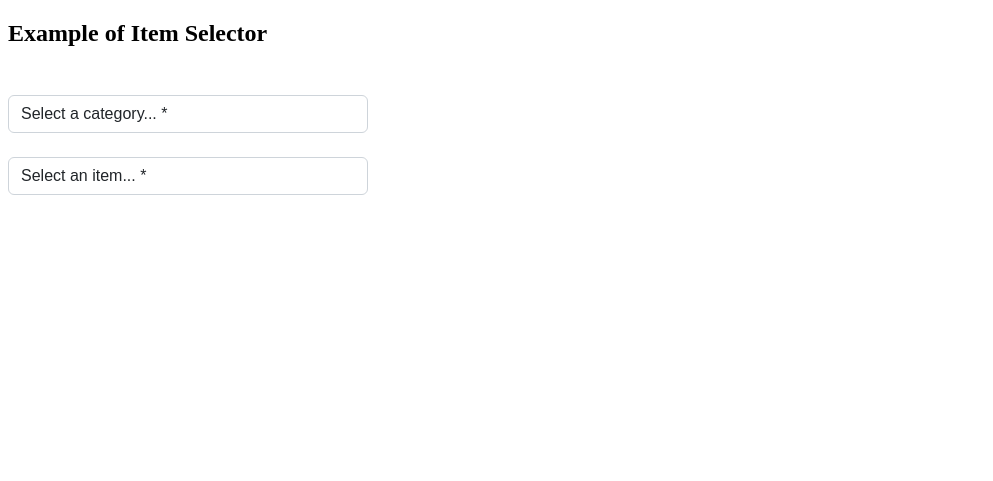
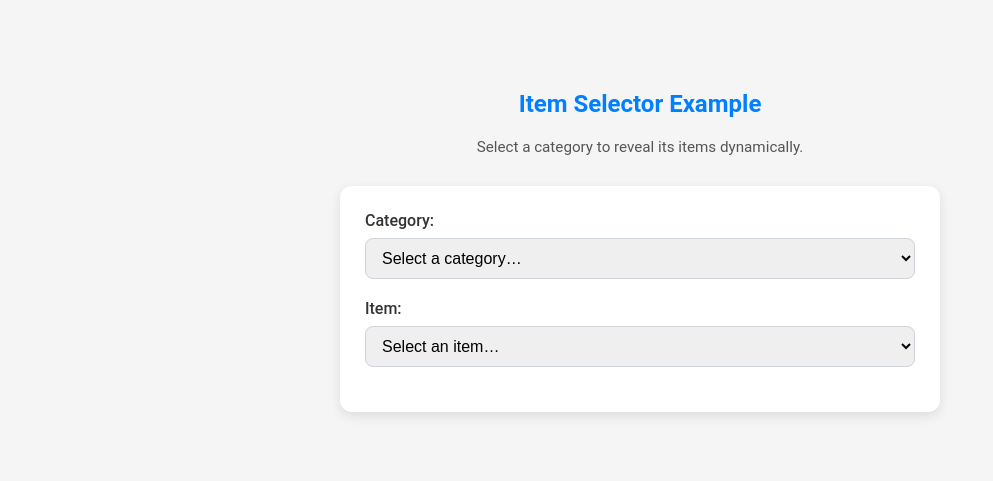
Before and after one commit to Starlyware/starlycode-projects, a PHP site: the page made by Item Selector/index.html in a window 1280 px wide. Shown: the top 481 px of the page, without its empty margins (0-993 px from the left). Run offline with PHP 8.4, Linux system fonts and the light colour scheme.

Commit message:
Updated Item Selector project UI

```diff
--- a/Item Selector/index.html
+++ b/Item Selector/index.html
@@ -3,62 +3,58 @@
   Author: Gianluca Grasso (https://github.com/gian-grasso)
   License: http://www.apache.org/licenses/LICENSE-2.0
 -->
+
 <!DOCTYPE html>
-<html>
+<html lang="en">
 <head>
-      <title>Item Selector</title>
   <meta charset="UTF-8">
   <meta name="author" content="Gianluca Grasso">
-        <meta name="description" content="Item Selector for drop-down list">
+  <meta name="description" content="Interactive Item Selector with dynamic drop-down lists">
   <meta name="generator" content="StarlyCode Studio">
-        <link rel="icon" type="image/png" href="https://www.starlyware.com/files/images/logos/starlycode.png">
-        <link href="style/style.css" rel="stylesheet" type="text/css">
+  <meta name="viewport" content="width=device-width, initial-scale=1.0">
+  <title>Item Selector</title>
+  <link rel="icon" href="https://www.starlyware.com/files/images/logos/starlycode.png" type="image/png">
+  <link rel="stylesheet" href="style/style.css">
 </head>
 <body>
   <div class="container">
-
     <div class="section-title">
-          <h2>Example of Item Selector</h2>
+      <h2>Item Selector Example</h2>
+      <p>Select a category to reveal its items dynamically.</p>
     </div>
 
-        <div class="mt-5">
-
-            <div class="col-lg-8 mt-5 mt-lg-0">
-
-              <div class="form-group mt-3">
-                <select class="form-control" name="category" id="category" required>
-                    <option value="" class="select-none" data-items="none">Select a category... *</option>
+    <div class="selector-box">
+      <div class="form-group">
+        <label for="category">Category:</label>
+        <select id="category" class="form-control" required>
+          <option value="" disabled selected>Select a category…</option>
           <option value="Animals" data-items="Dog,Cat,Bird,Snake">Animals</option>
           <option value="Colors" data-items="Green,Yellow,Pink,Blue">Colors</option>
           <option value="Cities" data-items="Rome,Berlin,Madrid,Paris">Cities</option>
         </select>
       </div>
 
-              <div class="form-group mt-3">
-                <select class="form-control" name="item" id="item" required>
-                    <option value="none" class="select-none">Select an item... *</option>
-                    <option value="Dog" style="display: none;">Dog</option>
-                    <option value="Cat" style="display: none;">Cat</option>
-                    <option value="Bird" style="display: none;">Bird</option>
-                    <option value="Snake" style="display: none;">Snake</option>
-                    <option value="Green" style="display: none;">Green</option>
-                    <option value="Yellow" style="display: none;">Yellow</option>
-                    <option value="Pink" style="display: none;">Pink</option>
-                    <option value="Blue" style="display: none;">Blue</option>
-                    <option value="Rome" style="display: none;">Rome</option>
-                    <option value="Berlin" style="display: none;">Berlin</option>
-                    <option value="Madrid" style="display: none;">Madrid</option>
-                    <option value="Paris" style="display: none;">Paris</option>
+      <div class="form-group">
+        <label for="item">Item:</label>
+        <select id="item" class="form-control" required>
+          <option value="" disabled selected>Select an item…</option>
+          <option value="Dog" style="display:none;">Dog</option>
+          <option value="Cat" style="display:none;">Cat</option>
+          <option value="Bird" style="display:none;">Bird</option>
+          <option value="Snake" style="display:none;">Snake</option>
+          <option value="Green" style="display:none;">Green</option>
+          <option value="Yellow" style="display:none;">Yellow</option>
+          <option value="Pink" style="display:none;">Pink</option>
+          <option value="Blue" style="display:none;">Blue</option>
+          <option value="Rome" style="display:none;">Rome</option>
+          <option value="Berlin" style="display:none;">Berlin</option>
+          <option value="Madrid" style="display:none;">Madrid</option>
+          <option value="Paris" style="display:none;">Paris</option>
         </select>
       </div>
-
+    </div>
   </div>
 
-          </div>
-
-      </div>
-
-      <!-- Platform Selector JS File-->
   <script src="js/platform-selector.js"></script>
 </body>
 </html>
--- a/Item Selector/js/platform-selector.js
+++ b/Item Selector/js/platform-selector.js
@@ -4,32 +4,23 @@
   License: http://www.apache.org/licenses/LICENSE-2.0
 */
 
-document.getElementById('category').addEventListener('change', function () {
-    //Gets the selected category
-    var selectedCategory = this.value;
+const category = document.getElementById('category');
+const item = document.getElementById('item');
 
-    //Gets the item drop-down menu
-    var itemDropdown = document.getElementById('item');
+category.addEventListener('change', () => {
+  const selectedCategory = category.value;
 
-    //Hides all options in the item drop-down menu
-    for (var i = 0; i < itemDropdown.options.length; i++) {
-      itemDropdown.options[i].style.display = 'none';
-    }
+  //Hide all items
+  Array.from(item.options).forEach(opt => opt.style.display = 'none');
 
-    //Show only the right items for the selected category
-    var items = document.querySelector('option[value="' + selectedCategory + '"]').getAttribute('data-items').split(',');
-    for (var j = 0; j < items.length; j++) {
-      var itemOption = document.querySelector('option[value="' + items[j].trim() + '"]');
-      if (itemOption) {
-        itemOption.style.display = 'block';
-      }
-    }
+  //Show relevant items
+  const items = category.selectedOptions[0].dataset.items.split(',');
+  items.forEach(val => {
+    const option = item.querySelector(`option[value="${val.trim()}"]`);
+    if(option) option.style.display = 'block';
+  });
 
-    //Resets the item drop-down menu to the first visible option
-    for (var k = 0; k < itemDropdown.options.length; k++) {
-      if (itemDropdown.options[k].style.display !== 'none') {
-        itemDropdown.value = itemDropdown.options[k].value;
-        break;
-      }
-    }
+  //Reset item select to first visible
+  const firstVisible = Array.from(item.options).find(opt => opt.style.display !== 'none');
+  if(firstVisible) item.value = firstVisible.value;
 });
--- a/Item Selector/style/style.css
+++ b/Item Selector/style/style.css
@@ -4,80 +4,65 @@
   License: http://www.apache.org/licenses/LICENSE-2.0
 */
 
-@media (min-width: 992px) {
-  .container {
-    max-width: 960px;
-  }
-
-  .mt-lg-0 {
-    margin-top: 0!important;
-  }
-
-  .col-lg-4 {
-    flex: 0 0 auto;
-    width: 33.33333333%;
-  }
-
-  .col-lg-8 {
-    flex: 0 0 auto;
-    width: 66.66666667%;
-  }
+body, html {
+  font-family: 'Roboto', sans-serif;
+  background-color: #f5f5f5;
+  color: #333;
+  margin: 0;
+  padding: 0;
 }
 
-@media (min-width: 768px) {
-  .container {
-    max-width: 720px;
-  }
-}
-
-@media (min-width: 576px) {
-  .container {
-    max-width: 540px;
-  }
+.container {
+  max-width: 600px;
+  margin: 50px auto;
+  padding: 20px;
 }
 
 .section-title {
-  text-align: left;
-  margin-left: 0;
+  text-align: center;
+  margin-bottom: 30px;
 }
 
-@media (max-width: 575px) {
-  .section-title {
-    text-align: center;
-    margin-left: 5px;
-  }
+.section-title h2 {
+  color: #007FFF;
+}
+
+.section-title p {
+  font-size: 0.95rem;
+  color: #555;
+}
+
+.selector-box {
+  background: #fff;
+  padding: 25px;
+  border-radius: 12px;
+  box-shadow: 0 4px 12px rgba(0,0,0,0.1);
+}
+
+.form-group {
+  margin-bottom: 20px;
+}
+
+label {
+  display: block;
+  margin-bottom: 8px;
+  font-weight: 500;
 }
 
 .form-control {
-  display: block;
   width: 100%;
-  padding: 0.375rem 0.75rem;
+  padding: 10px 12px;
   font-size: 1rem;
-  font-weight: 400;
-  line-height: 1.5;
-  color: #212529;
-  background-color: #fff;
-  background-clip: padding-box;
+  border-radius: 8px;
   border: 1px solid #ced4da;
-  -webkit-appearance: none;
-  -moz-appearance: none;
-  appearance: none;
-  border-radius: 0.375rem;
-  transition: border-color .15s ease-in-out,box-shadow .15s ease-in-out;
+  transition: border-color 0.3s, box-shadow 0.3s;
 }
 
-select {
-  word-wrap: normal;
+.form-control:focus {
+  border-color: #007FFF;
+  box-shadow: 0 0 5px rgba(0,127,255,0.3);
 }
 
-.form-group {
-  padding-bottom: 8px;
+select option {
+  transition: all 0.3s ease;
 }
-
-.mt-3 {
-  margin-top: 1rem!important;
-}
-
-.mt-5 {
-  margin-top: 3rem!important;
-}
```
Also changed, not shown: assets/css/style.css (line endings or trailing spaces), 1 other file. Lines whose indentation alone changed are shown as unchanged.
